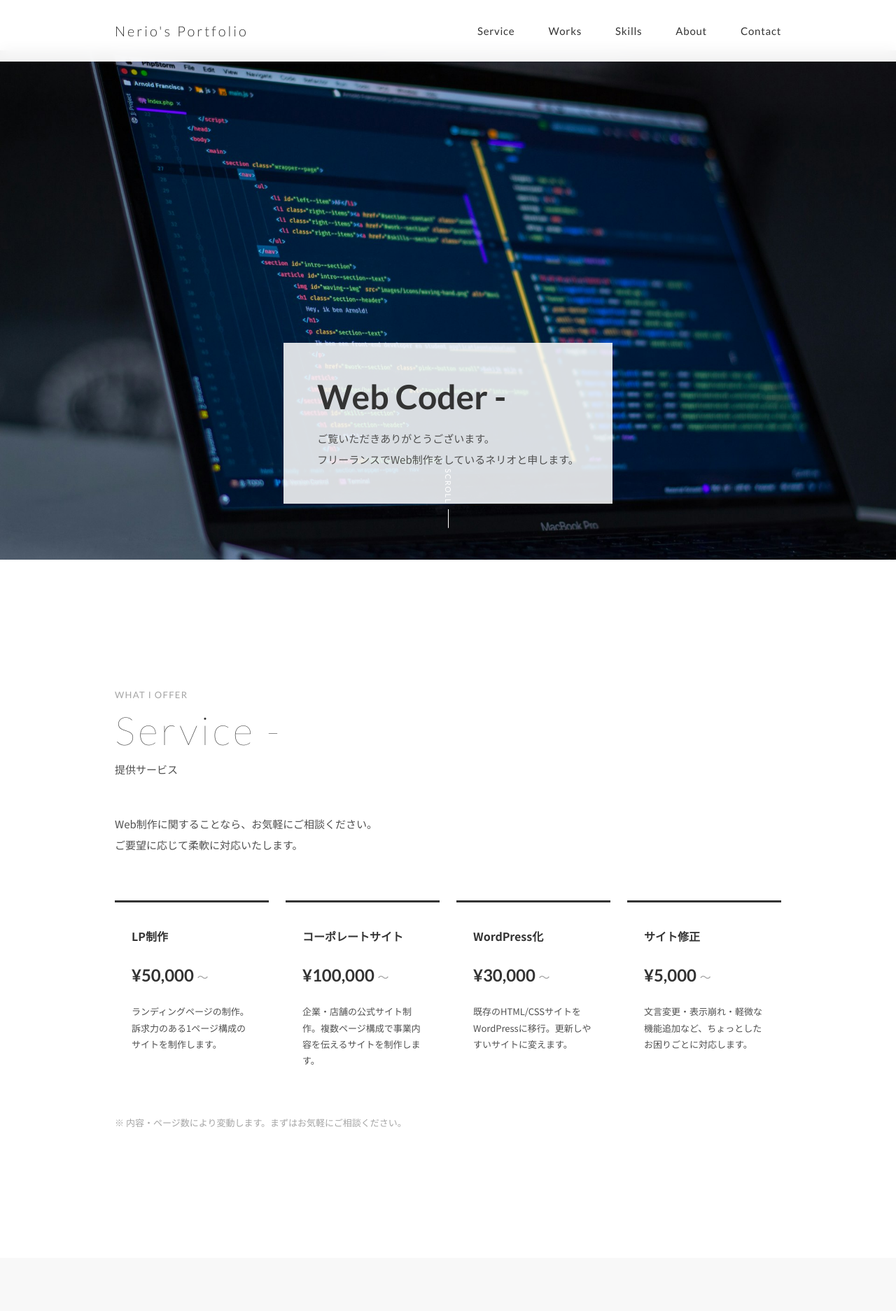
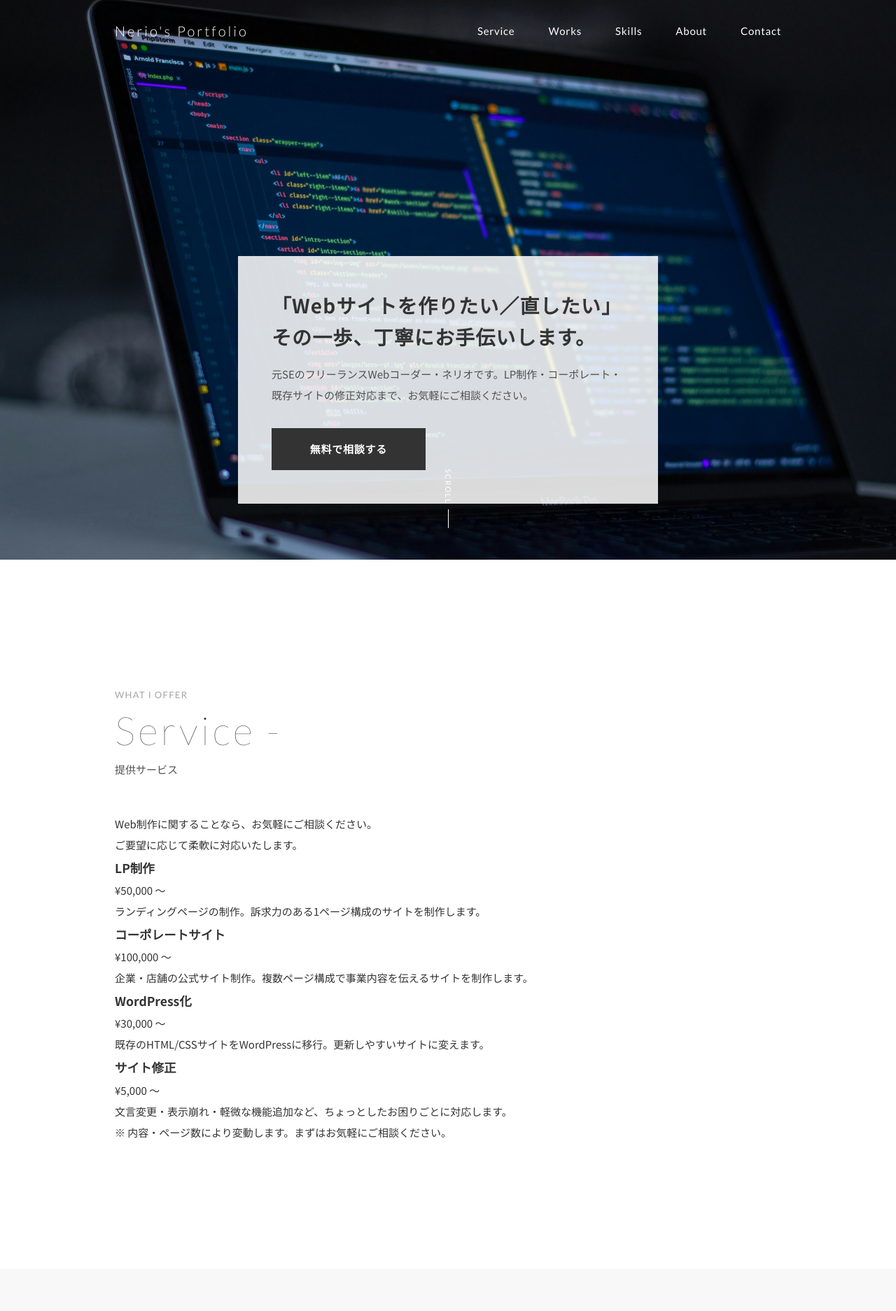
Before and after one commit to nk0116/Portfolio, a PHP site: page / in a window 1280 px wide. Shown: the top 1874 px of the page at 70% size. Run offline with PHP 8.4, Linux system fonts and the light colour scheme; some libraries are stand-ins or nearby versions.

Commit message:
FVコピー刷新とCTAボタン追加
Co-Authored-By: Claude Opus 4.6 <noreply@anthropic.com>

```diff
--- a/css/style.css
+++ b/css/style.css
@@ -150,6 +105,10 @@ button, input, textarea, select {
   width: 100%;
   z-index: 100;
   padding: 24px 0;
+  transition: background-color 0.3s ease, box-shadow 0.3s ease, color 0.3s ease;
+  color: #FFFFFF;
+}
+.header.is-scrolled {
   background-color: rgba(255, 255, 255, 0.95);
   backdrop-filter: blur(10px);
   box-shadow: 0 1px 0 rgba(0, 0, 0, 0.06);
@@ -291,15 +245,13 @@ button, input, textarea, select {
   position: relative;
   display: flex;
   align-items: flex-end;
-  min-height: calc(100vh - 72px);
-  margin-top: 72px;
+  min-height: 100vh;
   padding: 0 0 80px;
   overflow: hidden;
 }
 @media (max-width: 768px) {
   .hero {
-    min-height: calc(70vh - 64px);
-    margin-top: 64px;
+    min-height: 70vh;
     padding: 0 0 60px;
   }
 }
@@ -337,18 +289,56 @@ button, input, textarea, select {
 }
 
 .hero__title {
-  font-family: "Lato", sans-serif;
-  font-size: clamp(32px, 5vw, 48px);
+  font-family: "Noto Sans JP", "Yu Gothic", YuGothic, "Hiragino Kaku Gothic ProN", sans-serif;
+  font-size: clamp(20px, 2.6vw, 28px);
   font-weight: 700;
-  line-height: 1.2;
+  line-height: 1.6;
+  letter-spacing: 0.04em;
   color: #333333;
   margin-bottom: 16px;
+}
+@media (max-width: 480px) {
+  .hero__title {
+    font-size: 18px;
+    line-height: 1.6;
+  }
 }
 
 .hero__description {
   font-size: 15px;
   color: #505050;
   line-height: 2;
+  margin-bottom: 32px;
+}
+
+.hero__cta {
+  display: inline-flex;
+  align-items: center;
+  justify-content: center;
+  min-width: 220px;
+  padding: 14px 36px;
+  font-family: "Noto Sans JP", "Yu Gothic", YuGothic, "Hiragino Kaku Gothic ProN", sans-serif;
+  font-size: 15px;
+  font-weight: 700;
+  letter-spacing: 0.05em;
+  color: #FFFFFF;
+  background-color: #333333;
+  text-decoration: none;
+  border: 1px solid #333333;
+  border-radius: 0;
+  transition: background-color 0.3s ease, color 0.3s ease, border-color 0.3s ease;
+}
+.hero__cta:hover {
+  background-color: #FFFFFF;
+  color: #333333;
+  border-color: #333333;
+}
+@media (max-width: 480px) {
+  .hero__cta {
+    width: 100%;
+    min-width: 0;
+    padding: 14px 24px;
+  }
 }
 
 .hero__scroll {
@@ -401,73 +391,6 @@ button, input, textarea, select {
     transform-origin: bottom;
   }
 }
-.service__intro {
-  font-size: 15px;
-  line-height: 2;
-  color: #505050;
-  max-width: 700px;
-  margin-bottom: 64px;
-}
-
-.service__grid {
-  display: grid;
-  grid-template-columns: repeat(4, 1fr);
-  gap: 24px;
-}
-@media (max-width: 1024px) {
-  .service__grid {
-    grid-template-columns: repeat(2, 1fr);
-  }
-}
-@media (max-width: 768px) {
-  .service__card {
-    padding: 24px 16px;
-  }
-}
-@media (max-width: 480px) {
-  .service__grid {
-    grid-template-columns: 1fr;
-  }
-}
-
-.service__card {
-  background-color: #FFFFFF;
-  border-top: 3px solid #333333;
-  padding: 32px 24px;
-}
-
-.service__card-title {
-  font-size: 16px;
-  font-weight: 700;
-  color: #333333;
-  margin-bottom: 16px;
-}
-
-.service__card-price {
-  font-family: "Lato", sans-serif;
-  font-size: 24px;
-  font-weight: 700;
-  color: #333333;
-  margin-bottom: 16px;
-}
-.service__card-price span {
-  font-size: 16px;
-  font-weight: 400;
-  color: #A5A5A5;
-}
-
-.service__card-desc {
-  font-size: 13px;
-  line-height: 1.8;
-  color: #505050;
-}
-
-.service__note {
-  margin-top: 32px;
-  font-size: 13px;
-  color: #A5A5A5;
-}
-
 .works {
   padding: clamp(100px, 15vw, 180px) 0;
   background-color: #F8F8F8;
--- a/index.html
+++ b/index.html
@@ -67,11 +67,14 @@
     </div>
     <div class="hero__inner">
       <div class="hero__content">
-        <h1 class="hero__title">Web Coder -</h1>
+        <h1 class="hero__title">
+          「Webサイトを作りたい／直したい」<br>
+          その一歩、丁寧にお手伝いします。
+        </h1>
         <p class="hero__description">
-          ご覧いただきありがとうございます。<br>
-          フリーランスでWeb制作をしているネリオと申します。
+          元SEのフリーランスWebコーダー・ネリオです。LP制作・コーポレート・既存サイトの修正対応まで、お気軽にご相談ください。
         </p>
+        <a href="#contact" class="hero__cta">無料で相談する</a>
       </div>
     </div>
     <div class="hero__scroll">
--- a/scss/_hero.scss
+++ b/scss/_hero.scss
@@ -48,18 +48,56 @@
 }
 
 .hero__title {
-  font-family: $font-en;
-  font-size: clamp(32px, 5vw, 48px);
+  font-family: $font-ja;
+  font-size: clamp(20px, 2.6vw, 28px);
   font-weight: $font-weight-bold;
-  line-height: $line-height-heading;
+  line-height: 1.6;
+  letter-spacing: 0.04em;
   color: $color-text-primary;
   margin-bottom: $spacing-small;
+
+  @include mobile {
+    font-size: 18px;
+    line-height: 1.6;
+  }
 }
 
 .hero__description {
   font-size: $font-size-body;
   color: $color-text-secondary;
   line-height: $line-height-body;
+  margin-bottom: $spacing-medium;
+}
+
+// ----- CTAボタン -----
+.hero__cta {
+  display: inline-flex;
+  align-items: center;
+  justify-content: center;
+  min-width: 220px;
+  padding: 14px 36px;
+  font-family: $font-ja;
+  font-size: $font-size-button;
+  font-weight: $font-weight-bold;
+  letter-spacing: $letter-spacing-nav;
+  color: $color-button-text;
+  background-color: $color-button-bg;
+  text-decoration: none;
+  border: 1px solid $color-button-bg;
+  border-radius: 0;
+  transition: background-color $transition-base, color $transition-base, border-color $transition-base;
+
+  &:hover {
+    background-color: $color-bg-primary;
+    color: $color-button-bg;
+    border-color: $color-button-bg;
+  }
+
+  @include mobile {
+    width: 100%;
+    min-width: 0;
+    padding: 14px 24px;
+  }
 }
 
 // ----- スクロール誘導 -----
```
Also changed, not shown: other parts of css/style.css (+13 -113 lines).
